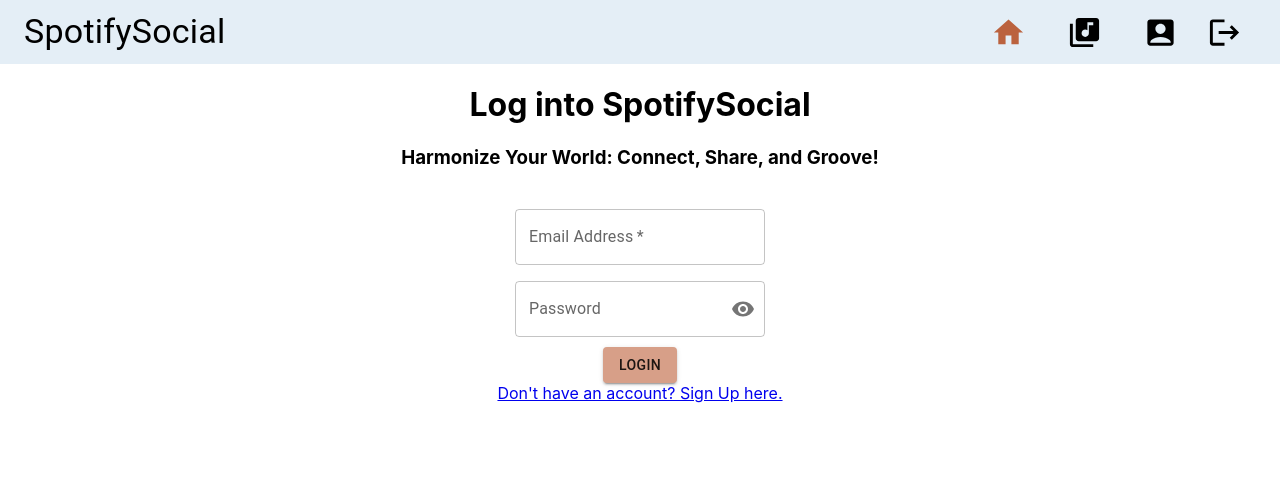
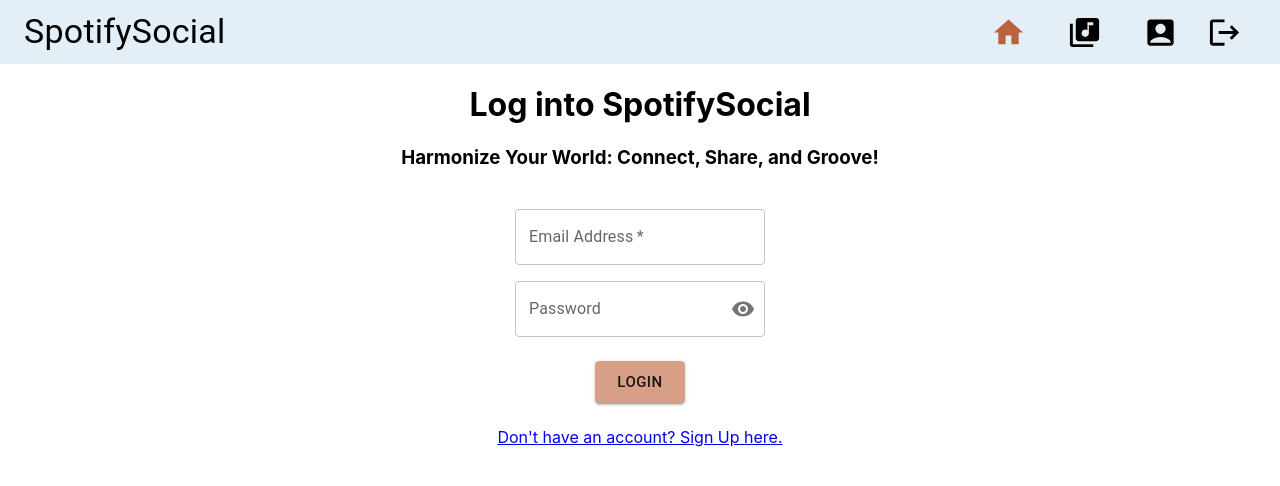
Before and after one commit to jrp9pte/ForgeSpotifyClone, a React (Create React App) app in the folder frontend/: page / in a window 1280 px wide. Shown: the top 486 px of the page. Built offline with nearby package versions, Linux system fonts and the light colour scheme.

Commit message:
more styling

```diff
--- a/frontend/src/Components/Login/Login.js
+++ b/frontend/src/Components/Login/Login.js
@@ -176,14 +176,14 @@
 						</FormControl>
 					</Box>
 				</div>
-				<div style={{ display: "flex", justifyContent: "center" }}>
+				<div style={{ display: "flex", justifyContent: "center" , margin:"1.5REM"}}>
 					<ThemeProvider theme={theme}>
-						<Button variant="contained" onClick={handleLogin}>
+						<Button variant="contained" onClick={handleLogin} size="large">
 							Login
 						</Button>
 					</ThemeProvider>
 				</div>
-				<a href="http://localhost:3000/signup">Don't have an account? Sign Up here.</a>
+				<a href="http://localhost:3000/signup" >Don't have an account? Sign Up here.</a>
 			</form>
 		</>
 	)
```
